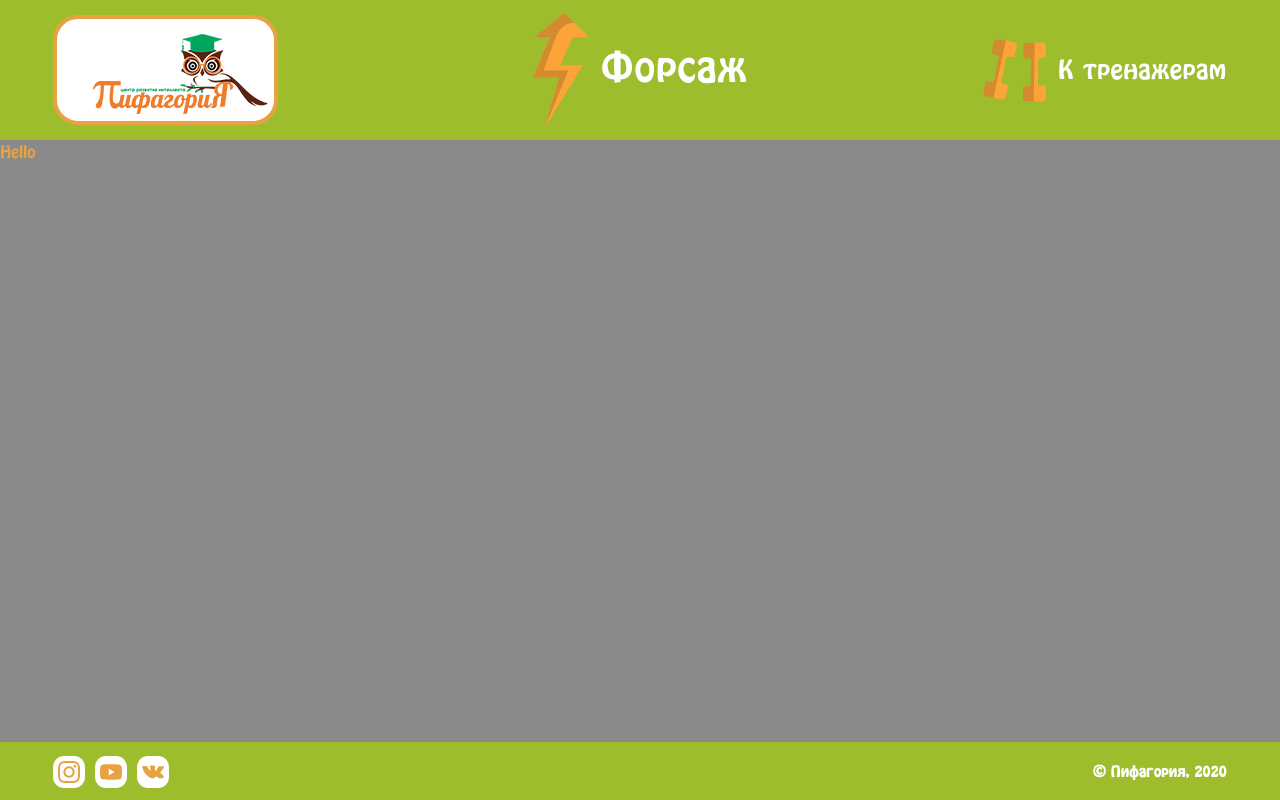
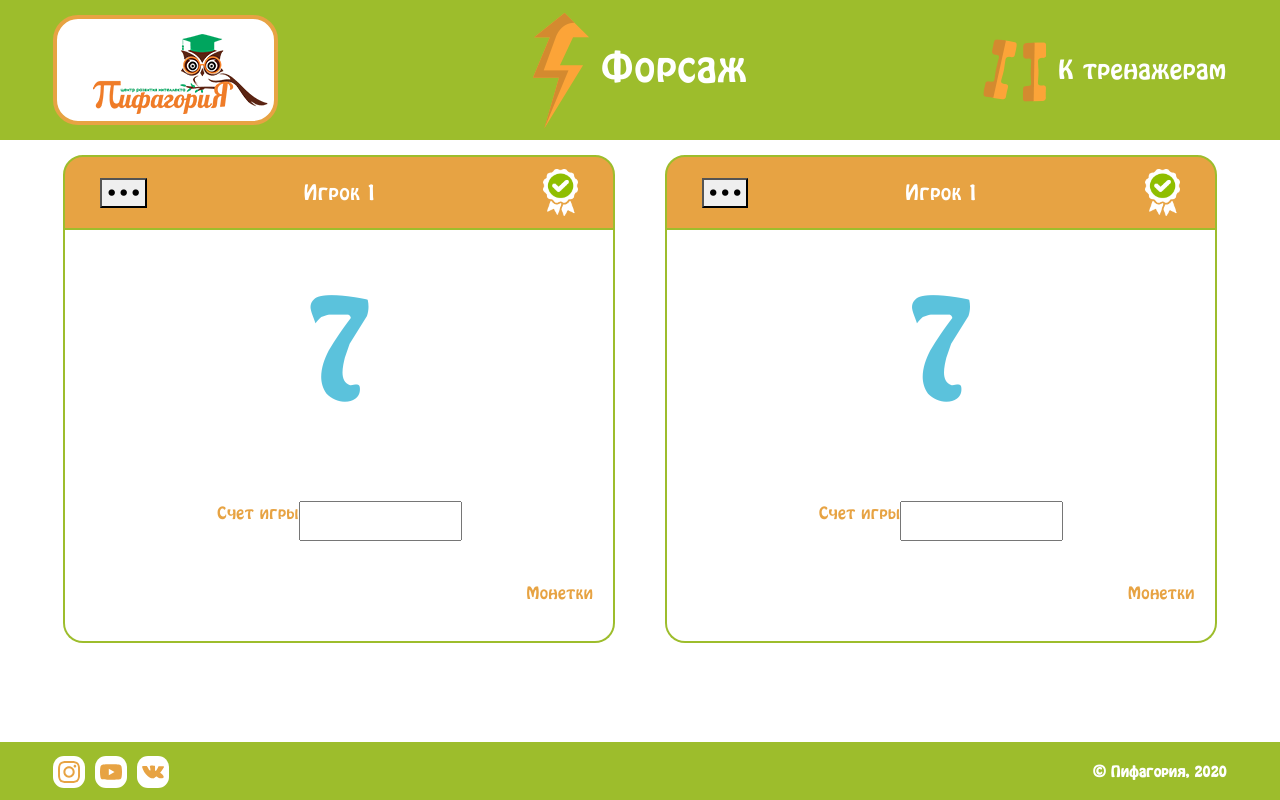
Before and after one commit to IlyaIvanchikov/forsage, a React (Create React App) app: page / in a window 1280 px wide. Built offline with nearby package versions, Linux system fonts and the light colour scheme.

Commit message:
feat: blockPlay

```diff
--- /dev/null
+++ b/src/container/main/blockPlay/blockOnePlayer/blockOnePlayer.tsx
@@ -0,0 +1,26 @@
+import React from 'react';
+import classes from './blockoneplayer.module.scss';
+import BlockPlayerHeader from './blockPlayerHeader/blockPlayerHeader';
+import { Col, Row } from 'react-bootstrap';
+
+const BlockOnePlayer: React.FC = () => {
+  // const [show, setShow] = useState(false);
+
+  return (
+    <Col className={classes.onePlayerField}>
+      <BlockPlayerHeader />
+      <Row className={classes.gamefieldDisplayNumbers}>
+        <p>7</p>
+      </Row>
+      <Row className={classes.blockAnswer}>
+        <p>Счет игры</p>
+        <input type="text" />
+      </Row>
+      <Row className={classes.coins}>
+        <p>Монетки</p>
+      </Row>
+    </Col>
+  );
+};
+
+export default BlockOnePlayer;
--- /dev/null
+++ b/src/container/main/blockPlay/blockOnePlayer/blockPlayerHeader/blockPlayerHeader.tsx
@@ -0,0 +1,28 @@
+import React from 'react';
+import classes from './blockplayerheader.module.scss';
+import ResultsIcon from '../../../../../resources/images/Results.png';
+import { Row, Col } from 'react-bootstrap';
+
+const BlockPlayerHeader: React.FC = () => {
+  // const [show, setShow] = useState(false);
+
+  return (
+    <Row className={classes.playerHeader}>
+      <Col className={classes.threePoints}>
+        <button>&bull; &bull; &bull;</button>
+      </Col>
+      <Col className={classes.playerTitle}>Игрок 1</Col>
+      <Col className={classes.iconBlock}>
+        <a href="/">
+          <img
+            className={classes.resultsIcon}
+            alt="Results"
+            src={ResultsIcon}
+          />
+        </a>
+      </Col>
+    </Row>
+  );
+};
+
+export default BlockPlayerHeader;
--- /dev/null
+++ b/src/container/main/blockPlay/blockOnePlayer/blockPlayerHeader/blockplayerheader.module.scss
@@ -0,0 +1,39 @@
+@import '../../../../../styleGuide/variable.scss';
+
+.playerHeader {
+    border: 2px solid $clrBackground;
+    height: 75px;
+    border-top-left-radius: 20px;
+    border-top-right-radius: 20px;
+    padding: 0 20px;
+    background-color: $orangeColor;
+    color: $textColor;
+    align-items: center;
+    justify-content: end;
+}
+
+.playerTitle {
+    text-align: center;
+    font-size: 20px;
+}
+
+.iconBlock {
+    text-align: right;
+}
+
+.resultsIcon {
+    width: 35px;
+}
+
+.resultsIcon:hover {
+    opacity: .7;
+}
+
+.threePoints a {
+    color: #fff;
+    text-decoration: none;
+}
+
+.threePoints a:hover {
+    opacity: .7;
+}
--- /dev/null
+++ b/src/container/main/blockPlay/blockOnePlayer/blockoneplayer.module.scss
@@ -0,0 +1,35 @@
+@import '../../../../styleGuide/variable.scss';
+
+.onePlayerField {
+    // border-radius: 20px;
+    max-width: 561px;
+    padding: 0;
+    max-height: 735px;
+    margin: 0 25px;
+}
+
+.gamefieldDisplayNumbers {
+    padding: 20px;
+    border-left: 2px solid $clrBackground;
+    border-right: 2px solid $clrBackground;
+    justify-content: center;
+    color: #5BC2DC;
+    font-size: 130px;
+}
+
+.blockAnswer {
+    padding: 20px;
+    border-left: 2px solid $clrBackground;
+    border-right: 2px solid $clrBackground;
+    justify-content: center;
+}
+
+.coins {
+    padding: 20px;
+    border-left: 2px solid $clrBackground;
+    border-right: 2px solid $clrBackground;
+    border-bottom: 2px solid $clrBackground;
+    border-bottom-left-radius: 20px;
+    border-bottom-right-radius: 20px;
+    justify-content: end;
+}
--- /dev/null
+++ b/src/container/main/blockPlay/blockPlay.tsx
@@ -0,0 +1,18 @@
+import React from 'react';
+import classes from './blockplay.module.scss';
+// import ModalComponent from '../modal-component/modal-component';
+import BlockOnePlayer from './blockOnePlayer/blockOnePlayer';
+import { Row } from 'react-bootstrap';
+
+const BlockPlay: React.FC = () => {
+  // const [show, setShow] = useState(false);
+
+  return (
+    <Row className={classes.gameField}>
+        <BlockOnePlayer />
+        <BlockOnePlayer />
+    </Row>
+  );
+};
+
+export default BlockPlay;
--- /dev/null
+++ b/src/container/main/blockPlay/blockplay.module.scss
@@ -0,0 +1,7 @@
+@import '../../../styleGuide/variable.scss';
+
+.gameField {
+    display: flex;
+    justify-content: space-evenly;
+    margin: 0 auto;
+}
--- a/src/container/main/main.module.scss
+++ b/src/container/main/main.module.scss
@@ -1,7 +1,8 @@
 @import '../../styleGuide/variable.scss';
 
 .main {
-    background-color: rgb(139, 138, 138);
+    background-color: #fff;
     color: $orangeColor;
     flex: 1 0 auto;
+    padding: 15px $paddingMain;
 }
--- a/src/container/main/main.tsx
+++ b/src/container/main/main.tsx
@@ -1,6 +1,7 @@
 import React from 'react';
 import classes from './main.module.scss';
 // import ModalComponent from '../modal-component/modal-component';
+import BlockPlay from './blockPlay/blockPlay';
 // import { Row, Col, Button } from 'react-bootstrap';
 
 const Main: React.FC = () => {
@@ -8,7 +9,7 @@ const Main: React.FC = () => {
 
   return (
     <main className={classes.main}>
-      <p>Hello</p>
+      <BlockPlay />
       {/* <Row>
         <Col>
           <Button variant="primary" onClick={() => setShow(true)}>
--- a/src/index.scss
+++ b/src/index.scss
@@ -9,5 +9,4 @@ body {
     height: 100vh;
     margin: auto;
     font-family: $fontCyrillicHover;
-    background-color: $clrBackground;
 }
```
Also changed, not shown: src/resources/images/Results.png (added).
